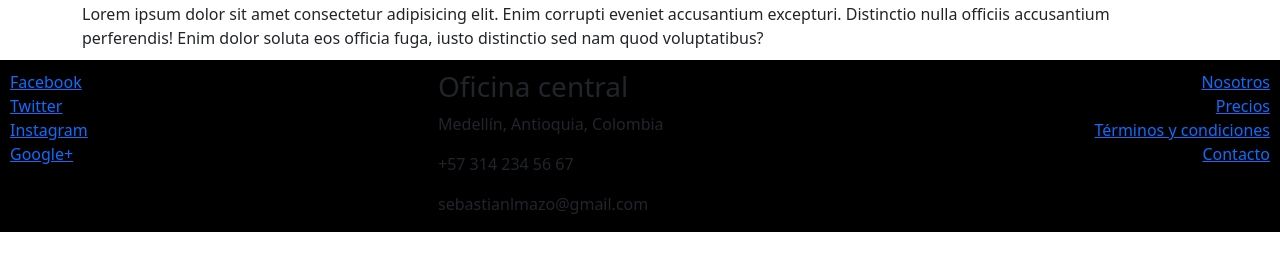
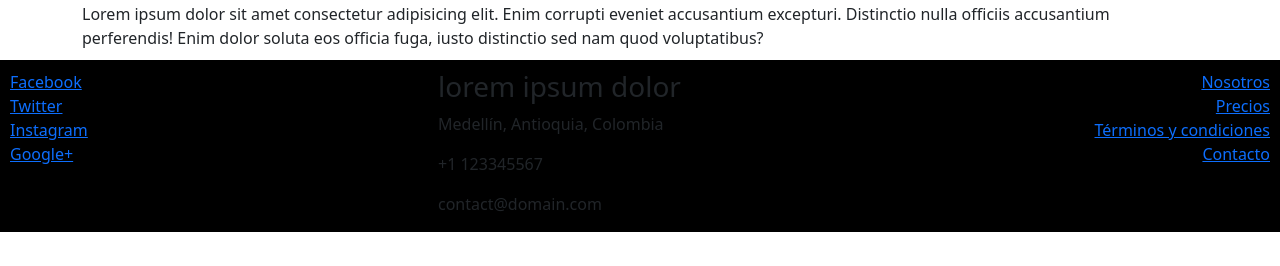
Before and after one commit to paulatabordaj/BootstrapCourse, a website: page Fourth-module/about.html in a window 1280 px wide. Shown: the part 144-410 px from the top of the page. Drawn offline with nearby package versions, Linux system fonts and the light colour scheme; a web font is replaced by a local one.

Commit message:
modules added

```diff
--- a/Fourth-module/about.html
+++ b/Fourth-module/about.html
@@ -61,10 +61,10 @@
       </div>
       <div class="col-sm-4">
         <address>
-          <h3>Oficina central</h3>
+          <h3>lorem ipsum dolor</h3>
           <p>Medellín, Antioquia, Colombia</p>
-          <p>+57 314 234 56 67</p>
-          <p>sebastianlmazo@gmail.com</p>
+          <p>+1 123345567</p>
+          <p>contact@domain.com</p>
         </address>
       </div>
       <div class="col-sm-4 d-flex flex-column align-items-end">
```
Also changed, not shown: Third-module/about.html (+3 -3 lines), README.md.
